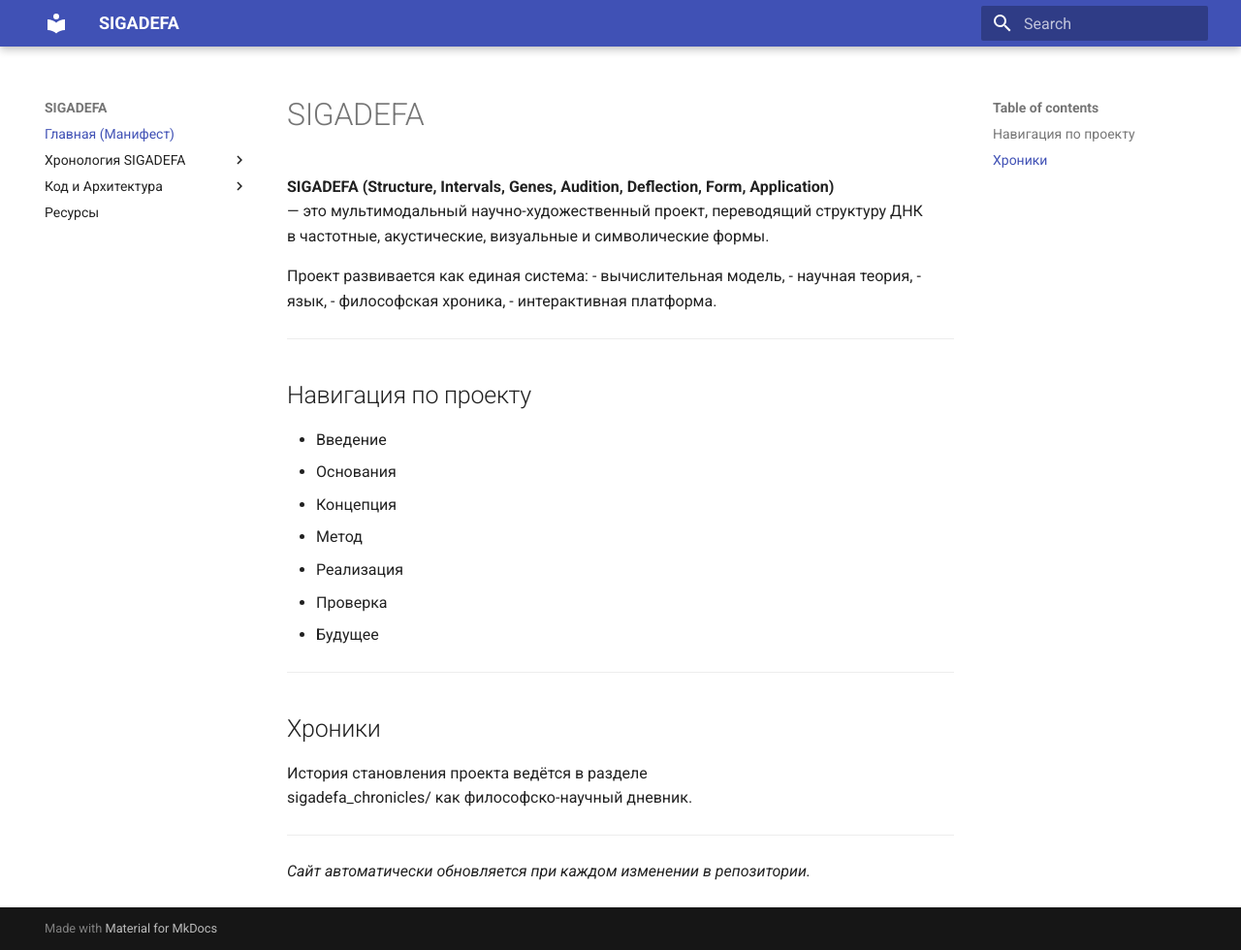
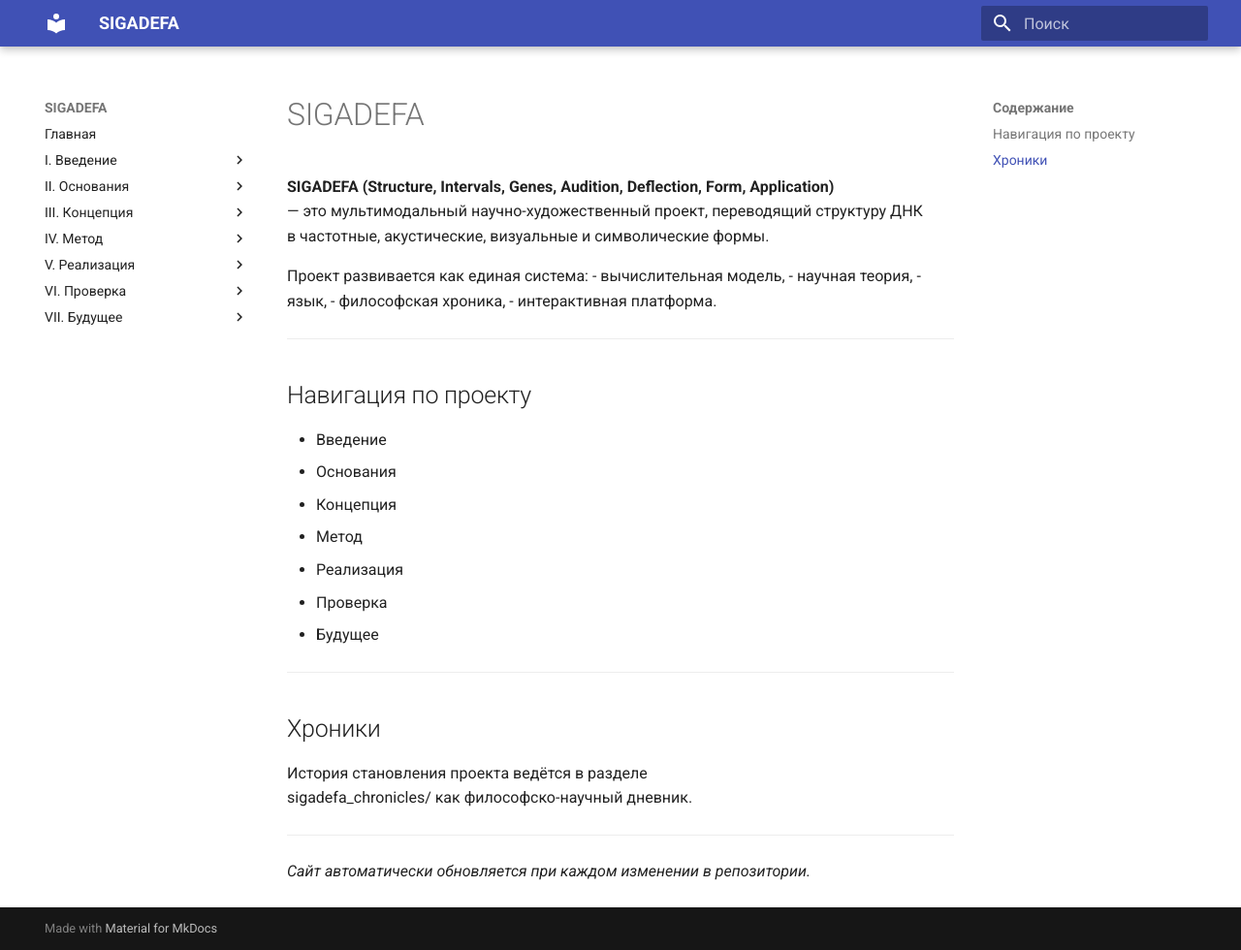
Before and after one commit to aimailvedi/sigadefa, an MkDocs documentation site: the page built from docs/index.md, in a window 1280 px wide and 980 px high. Shown: the whole window at 97% size. Built offline with MkDocs 1.6.1 and Material for MkDocs 9.7.7, drawn with Linux system fonts in a browser that asks for light colours; some of the changed lines change nothing that is shown.

Commit message:
Configure mkdocs.yml navigation for full 7-chapter SIGADEFA site

```diff
--- a/mkdocs.yml
+++ b/mkdocs.yml
@@ -1,19 +1,54 @@
 site_name: SIGADEFA
-
-nav:
-    - Главная (Манифест): index.md
-    - Хронология SIGADEFA:
-        - Пролог: sigadefa_chronicles/prologue.md
-    - Код и Архитектура:
-        - Research/Colab: colab/README.md
-        - Фронтенд: website/README.md
-    - Ресурсы: .gitignore
+site_description: Universal multimodal language based on genetic frequency structures
+site_author: SIGADEFA Project
 
 theme:
   name: material
-  font:
-    text: Roboto
-    code: Roboto Mono
+  language: ru
 
-plugins:
-  - search
+nav:
+  - Главная: docs/index.md
+
+  - I. Введение:
+      - Актуальность проекта: docs/introduction/relevance.md
+      - Проблема: docs/introduction/problem.md
+      - Цель проекта: docs/introduction/goal.md
+
+  - II. Основания:
+      - Объект и предмет: docs/foundations/object_and_subject.md
+      - Гипотезы: docs/foundations/hypotheses.md
+      - Научная новизна: docs/foundations/novelty.md
+
+  - III. Концепция:
+      - Основная идея: docs/concept/main_idea.md
+      - Мультимодальность: docs/concept/multimodality.md
+      - Гипотеза праязыка: docs/concept/pro_language.md
+
+  - IV. Метод:
+      - Методология: docs/method/methodology.md
+      - Модели: docs/method/models.md
+      - Ограничения: docs/method/limitations.md
+
+  - V. Реализация:
+      - Вычислительное ядро: docs/implementation/core.md
+      - Акустика: docs/implementation/audio.md
+      - Визуализация: docs/implementation/visual.md
+      - Язык: docs/implementation/language.md
+
+  - VI. Проверка:
+      - Верификация: docs/validation/verification.md
+      - Эксперименты: docs/validation/experiments.md
+      - Критические точки: docs/validation/critical_points.md
+
+  - VII. Будущее:
+      - Применения: docs/future/applications.md
+      - Этика: docs/future/ethics.md
+      - Перспективы: docs/future/perspectives.md
+      - Связь с Хрониками: docs/future/chronicles_link.md
+
+markdown_extensions:
+  - admonition
+  - footnotes
+  - tables
+  - toc:
+      permalink: true
```
